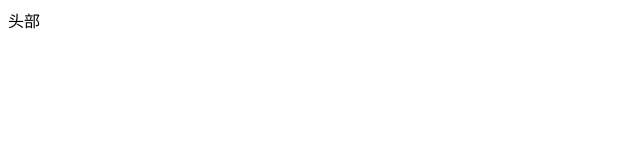
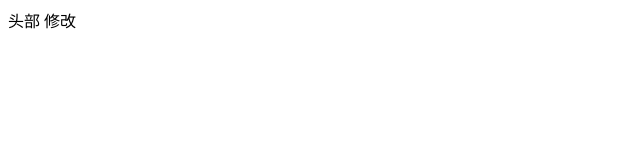
Before and after one commit to niu-yitong/0929test, a plain HTML site: page index.html in a window 1280 px wide. Shown: the full height of the page, 0-640 px from the left. Drawn offline with Linux system fonts and the light colour scheme.

Commit message:
second updata

```diff
--- a/index.html
+++ b/index.html
@@ -9,7 +9,7 @@
 </head>
 
 <body>
-		<div class="head">头部</div>
+		<div class="head">头部 修改</div>
 </body>
 
 </html>
```
